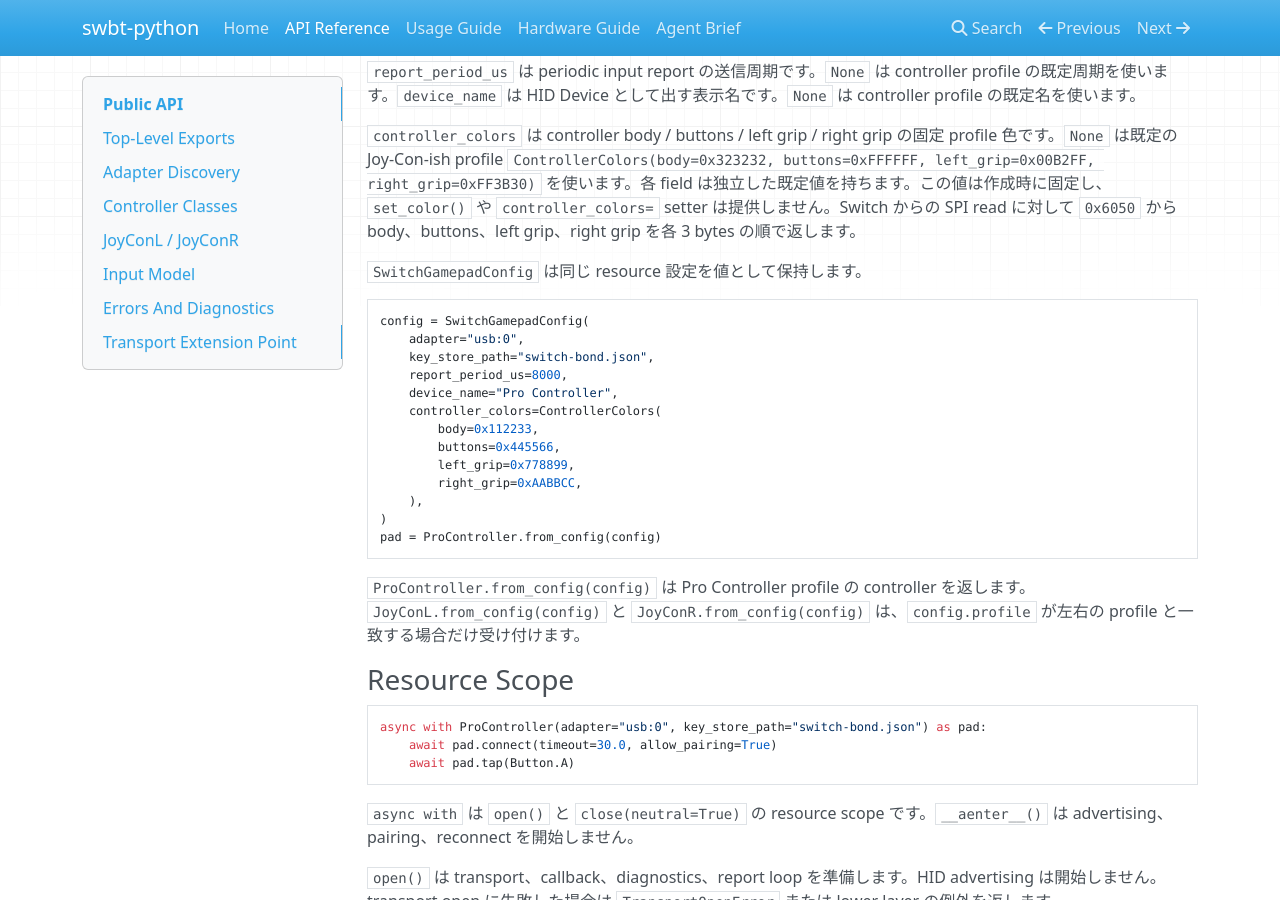
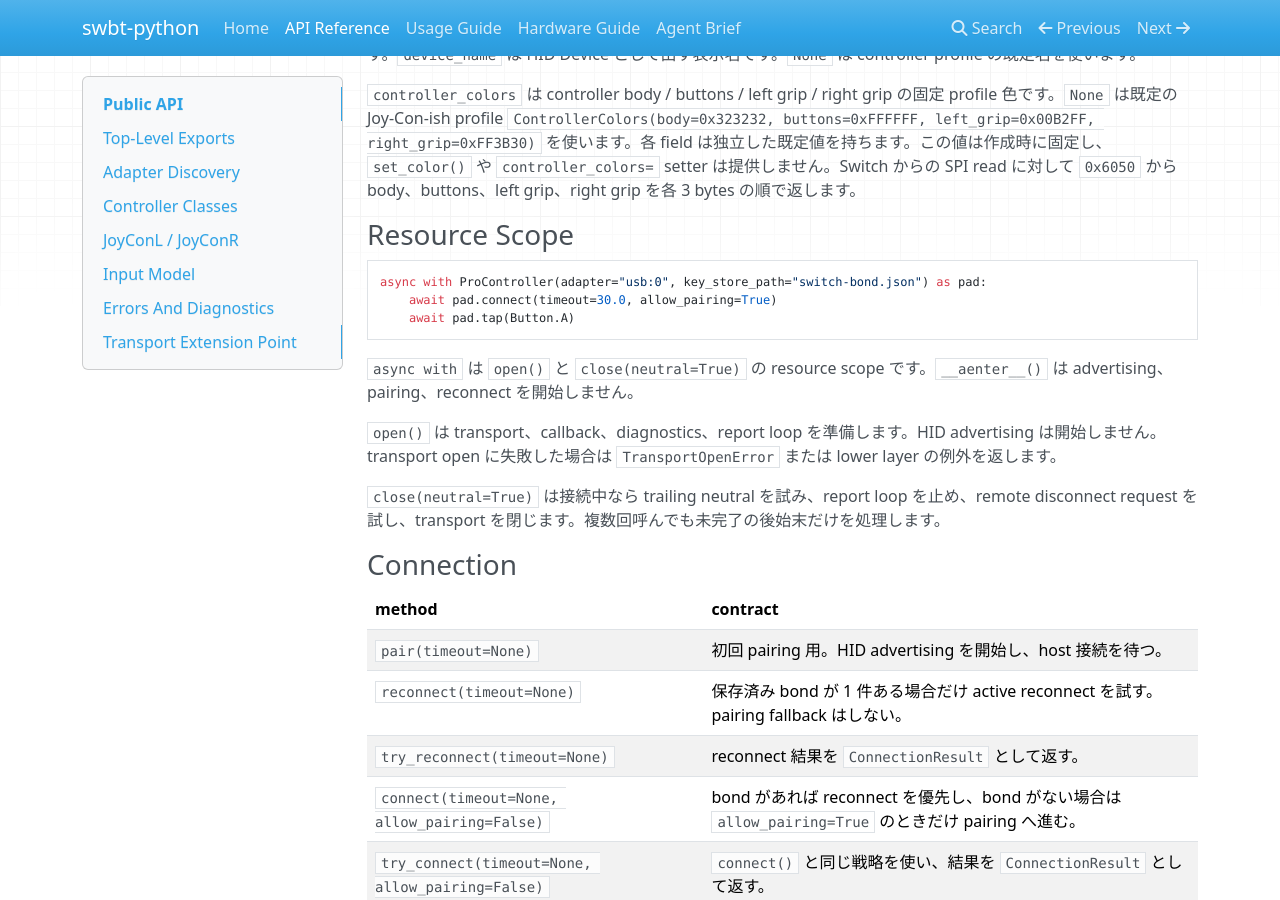
Before and after one commit to niart120/swbt-python, an MkDocs documentation site: the page built from docs/api.md, in a window 1280 px wide and 900 px high, scrolled down 2942 px. Built offline with MkDocs 1.6.1, drawn with Linux system fonts in a browser that asks for light colours; nearby versions of some CDN libraries; some of the changed text lies outside the part shown.

Commit message:
feat(unit-041): SwitchGamepadConfigをroot exportから削除

````diff
--- a/docs/api.md
+++ b/docs/api.md
@@ -31,7 +31,6 @@
 | `ProController` | Pro Controller 相当の concrete controller |
 | `JoyConL` | 単体 Joy-Con L 相当の concrete controller |
 | `JoyConR` | 単体 Joy-Con R 相当の concrete controller |
-| `SwitchGamepadConfig` | `from_config()` 用の resource 設定 |
 | `ControllerColors` | controller body / buttons / left grip / right grip の固定 profile 色 |
 | `ConnectionResult` | `try_connect()` / `try_reconnect()` の結果 |
 | `Button` | 対応する各種ボタン |
@@ -104,26 +103,6 @@
 `report_period_us` は periodic input report の送信周期です。`None` は controller profile の既定周期を使います。`device_name` は HID Device として出す表示名です。`None` は controller profile の既定名を使います。
 
 `controller_colors` は controller body / buttons / left grip / right grip の固定 profile 色です。`None` は既定の Joy-Con-ish profile `ControllerColors(body=0x323232, buttons=0xFFFFFF, left_grip=0x00B2FF, right_grip=0xFF3B30)` を使います。各 field は独立した既定値を持ちます。この値は作成時に固定し、`set_color()` や `controller_colors=` setter は提供しません。Switch からの SPI read に対して `0x6050` から body、buttons、left grip、right grip を各 3 bytes の順で返します。
-
-`SwitchGamepadConfig` は同じ resource 設定を値として保持します。
-
-```python
-config = SwitchGamepadConfig(
-    adapter="usb:0",
-    key_store_path="switch-bond.json",
-    report_period_us=8000,
-    device_name="Pro Controller",
-    controller_colors=ControllerColors(
-        body=0x112233,
-        buttons=0x445566,
-        left_grip=0x778899,
-        right_grip=0xAABBCC,
-    ),
-)
-pad = ProController.from_config(config)
-```
-
-`ProController.from_config(config)` は Pro Controller profile の controller を返します。`JoyConL.from_config(config)` と `JoyConR.from_config(config)` は、`config.profile` が左右の profile と一致する場合だけ受け付けます。
 
 ### Resource Scope
 
--- a/src/swbt/__init__.py
+++ b/src/swbt/__init__.py
@@ -19,7 +19,6 @@
     JoyConR,
     ProController,
     SwitchGamepad,
-    SwitchGamepadConfig,
 )
 from swbt.input import Button, IMUFrame, InputState, Stick
 from swbt.protocol.profile import ControllerColors
@@ -49,7 +48,6 @@
     "Stick",
     "SwbtError",
     "SwitchGamepad",
-    "SwitchGamepadConfig",
     "TransportOpenError",
     "UnsupportedInputError",
     "list_adapters",
````
Also changed, not shown: spec/wip/unit_041/CONTROLLER_CONFIG_PROFILE_OWNERSHIP.md (+3 -1 lines), 5 other files.
